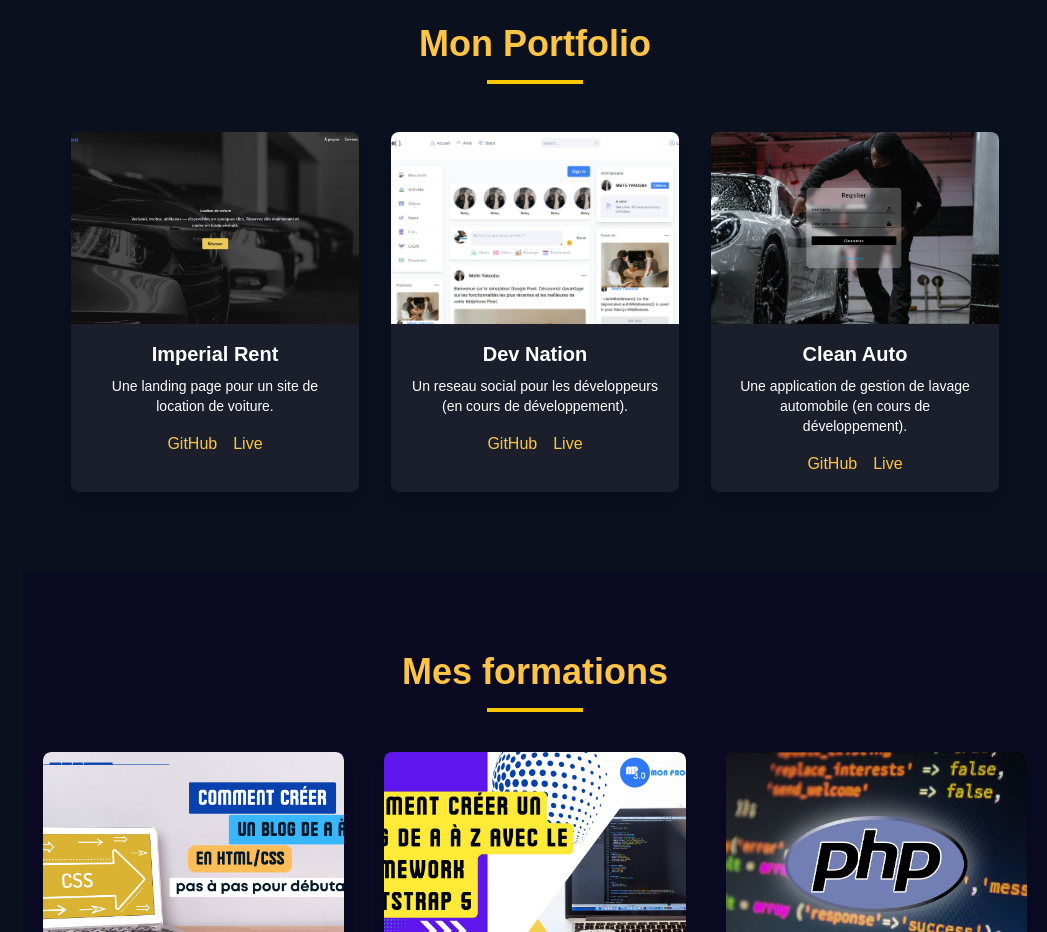
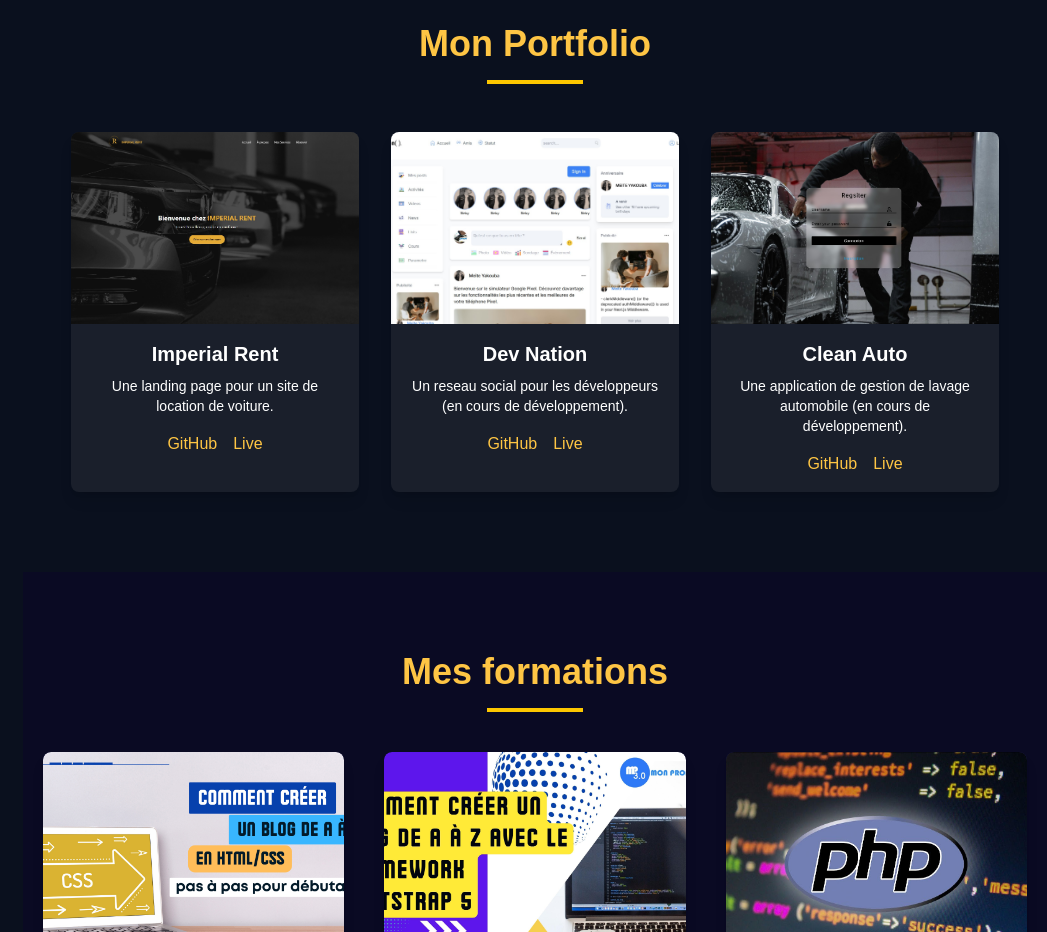
Before and after one commit to Massy-dev/Portfolio, a Next.js app: page / in a window 1280 px wide. Shown: the part 4160-5092 px from the top of the page, without its empty margins (233-1280 px from the left). Built offline with nearby package versions, Linux system fonts and the light colour scheme.

Commit message:
Changement de l'image du landing

```diff
--- a/src/Components/Portfolio.tsx
+++ b/src/Components/Portfolio.tsx
@@ -6,7 +6,7 @@ const projects = [
   {
     title: "Imperial Rent",
     description: "Une landing page pour un site de location de voiture.",
-    image: "/imperila2.jpg",
+    image: "/land.jpg",
     github: "https://github.com/Massy-dev/imperial-rent-landing",
     demo: "https://imperial-rent-landing.vercel.app/",
   },
```
Also changed, not shown: public/land.jpg (added), src/Components/Blog.tsx (line endings or trailing spaces).
